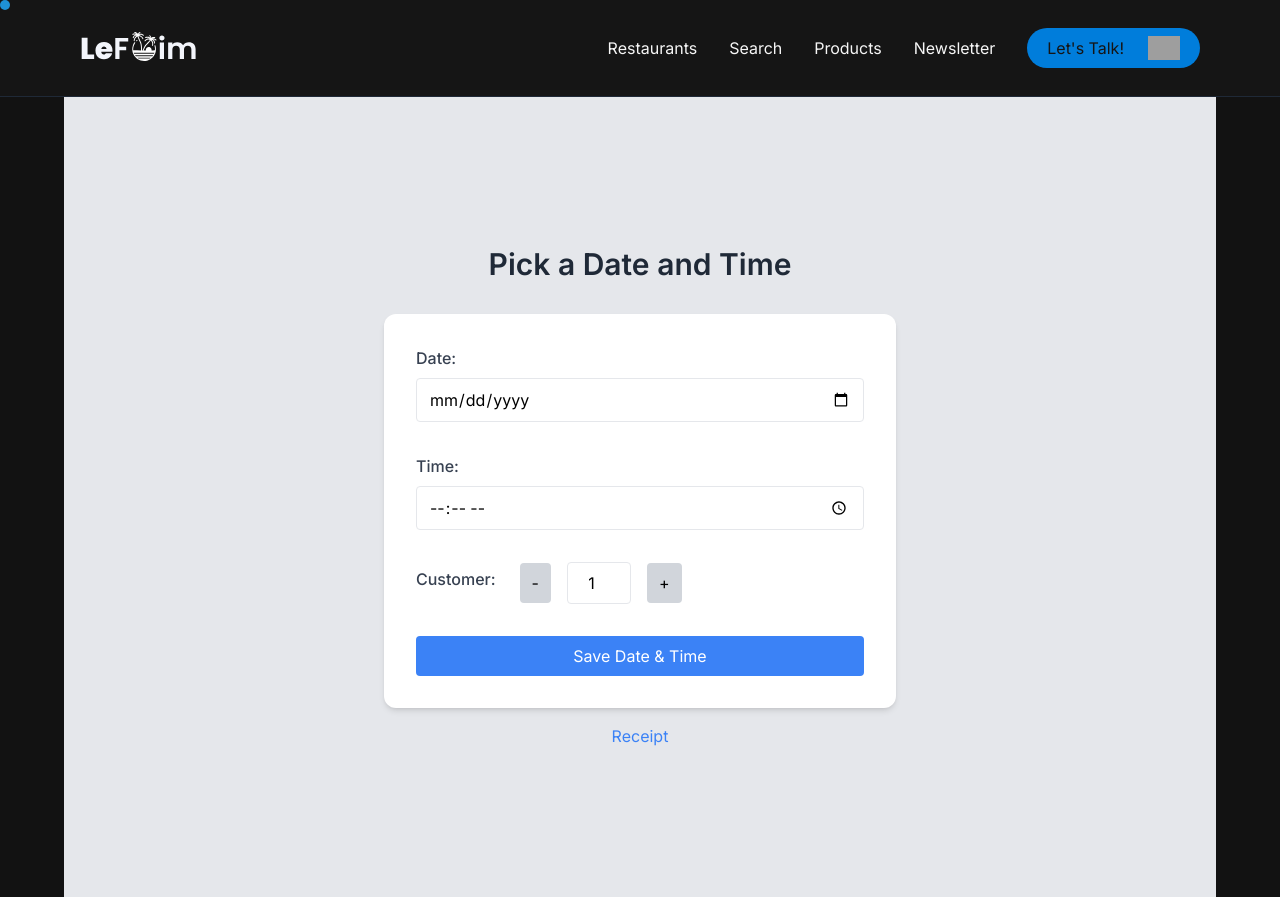
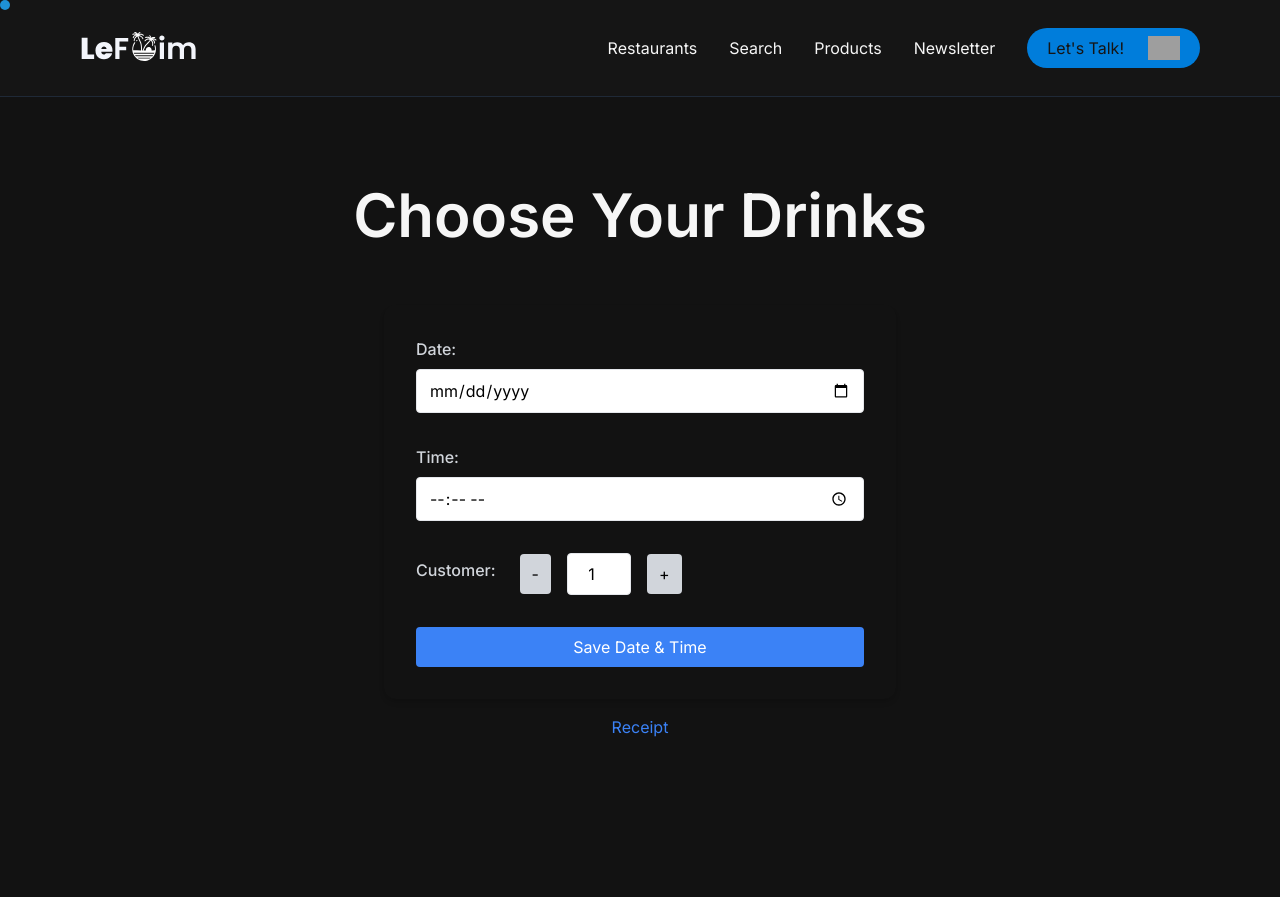
Before and after one commit to lucasjolibois54/sundown-boulevard, a Next.js app: page /order/date in a window 1280 px wide. Built offline with nearby package versions, Linux system fonts and the light colour scheme; grey boxes are pictures that could not be loaded.

Commit message:
Update page.js

```diff
--- a/app/(pages)/(OrderSystem)/order/date/page.js
+++ b/app/(pages)/(OrderSystem)/order/date/page.js
@@ -40,12 +40,13 @@ export default function TimePicker() {
   };
 
   return (
-<main className="bg-gray-200 min-h-screen flex flex-col justify-center items-center py-12 max-w-6xl mx-auto">
-    <h1 className="text-3xl font-semibold mb-8 text-gray-800">Pick a Date and Time</h1>
-
-    <div className="bg-white p-8 rounded-xl shadow-md space-y-8 w-full max-w-lg">
+<main className=" min-h-screen flex flex-col  items-center py-12 max-w-6xl mx-auto"> {/* justify-center */}
+<h1 className="text-6xl font-semibold text-center my-10 pb-5 text-main-text">
+        Choose Your Drinks
+      </h1>
+    <div className="bg-time-color/40 p-8 rounded-xl shadow-md space-y-8 w-full max-w-lg">
         <div>
-            <label className="block text-gray-700 font-medium mb-2">Date:</label>
+            <label className="block text-gray-300 font-medium mb-2">Date:</label>
             <input
                 type="date"
                 value={selectedDate}
@@ -55,7 +56,7 @@ export default function TimePicker() {
         </div>
 
         <div>
-            <label className="block text-gray-700 font-medium mb-2">Time:</label>
+            <label className="block text-gray-300 font-medium mb-2">Time:</label>
             <input
                 type="time"
                 value={selectedTime}
@@ -65,7 +66,7 @@ export default function TimePicker() {
         </div>
 
         <div className="flex items-center space-x-4">
-            <label className="text-gray-700 font-medium mb-2 mr-2">Customer:</label>
+            <label className="text-gray-300 font-medium mb-2 mr-2">Customer:</label>
             <button
                 onClick={decrementCustomer}
                 className="bg-gray-300 rounded px-3 py-2 hover:bg-gray-400 active:bg-gray-500 focus:outline-none focus:ring focus:ring-gray-200 transition"
@@ -101,46 +102,3 @@ export default function TimePicker() {
 
   );
 }
-
-
-
-/*'use client';
-import React, { useState, useEffect } from 'react';
-import Customers from '@/app/components/order/Customers';
-import DatePicker from '@/app/components/order/DatePicker';
-import SaveButton from '@/app/components/order/SaveButton';
-
-export default function Order() {
-    const [email, setEmail] = useState('');
-    const [count, setCount] = useState(1);
-    const [date, setDate] = useState(new Date());
-
-    useEffect(() => {
-        if (typeof window !== 'undefined') {
-            const savedEmail = localStorage.getItem('savedEmail') || '';
-            setEmail(savedEmail);
-        }
-    }, []);
-
-    const handleSaveAll = () => {
-        if (typeof window !== 'undefined') {
-            const savedData = {
-                meals: JSON.parse(localStorage.getItem(email)).meals || [], // Retrieve saved drinks data
-                drinks: JSON.parse(localStorage.getItem(email)).drinks || [], // Retrieve saved drinks data
-                customers: count,
-                date: date
-            };
-            localStorage.setItem(email, JSON.stringify(savedData));
-        }
-    };
-
-    return (
-        <main className="bg-gray-100 min-h-screen py-12 px-4 sm:px-8">
-            <div className="max-w-5xl mx-auto">
-                <Customers count={count} setCount={setCount} />
-                <DatePicker date={date} setDate={setDate} />
-                <SaveButton onSave={handleSaveAll} />
-            </div>
-        </main>
-    );
-}*/
```
